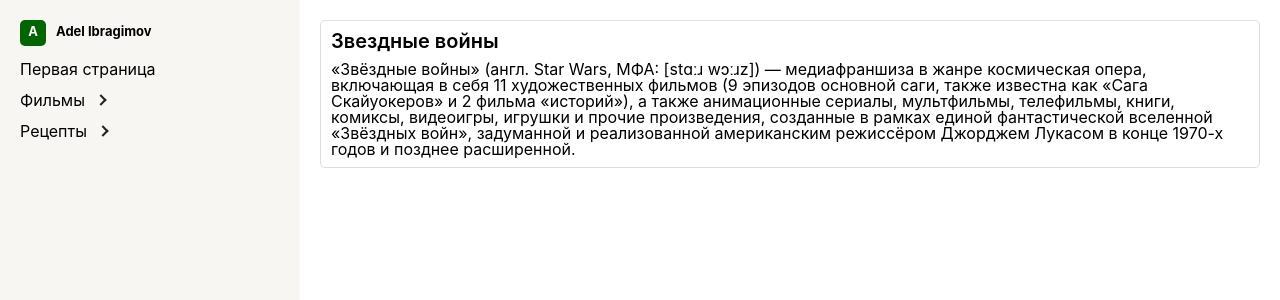
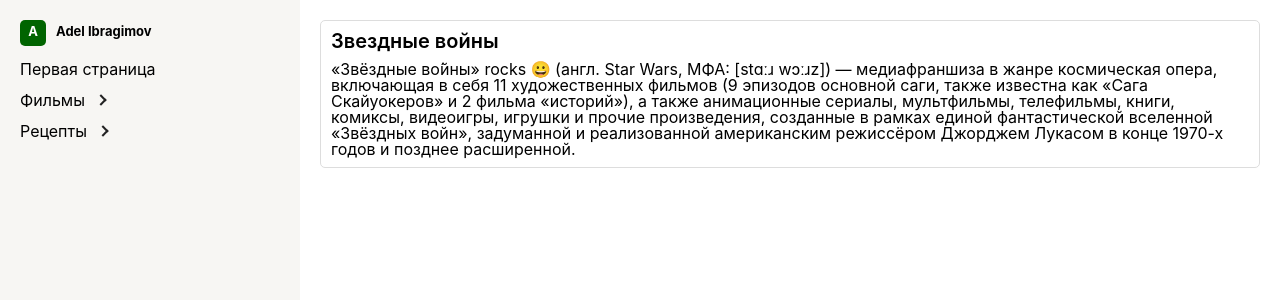
Before and after one commit to DmitryAlexandrovv/notion, a React (Create React App) app: page / in a window 1280 px wide. Shown: the top 300 px of the page. Built offline with nearby package versions, Linux system fonts and the light colour scheme.

Commit message:
view-note | html in text

```diff
--- a/src/components/NoteViewMode/Blocks/Text/index.jsx
+++ b/src/components/NoteViewMode/Blocks/Text/index.jsx
@@ -1,7 +1,7 @@
 import styles from './style.module.css';
 
 const TextBlock = (props) => {
-    return <div className={styles.textBlock}>{props.text}</div>;
+    return <div className={styles.textBlock} dangerouslySetInnerHTML={{ __html: props.text }} />;
 };
 
 export default TextBlock;
--- a/src/components/NoteViewMode/index.jsx
+++ b/src/components/NoteViewMode/index.jsx
@@ -10,7 +10,7 @@
     blocks: [
         {
             type: CONTENT_TYPES.TEXT,
-            data: '«Звёздные во́йны» (англ. Star Wars, МФА: [stɑːɹ wɔːɹz]) — медиафраншиза в жанре космическая опера, включающая в себя 11 художественных фильмов (9 эпизодов основной саги, также известна как «Сага Скайуокеров» и 2 фильма «историй»), а также анимационные сериалы, мультфильмы, телефильмы, книги, комиксы, видеоигры, игрушки и прочие произведения, созданные в рамках единой фантастической вселенной «Звёздных войн», задуманной и реализованной американским режиссёром Джорджем Лукасом в конце 1970-х годов и позднее расширенной.',
+            data: '<b>«Звёздные во́йны»</b>   rocks 😀 (англ. Star Wars, МФА: [stɑːɹ wɔːɹz]) — медиафраншиза в жанре космическая опера, включающая в себя 11 художественных фильмов (9 эпизодов основной саги, также известна как «Сага Скайуокеров» и 2 фильма «историй»), а также анимационные сериалы, мультфильмы, телефильмы, книги, комиксы, видеоигры, игрушки и прочие произведения, созданные в рамках единой фантастической вселенной «Звёздных войн», задуманной и реализованной американским режиссёром Джорджем Лукасом в конце 1970-х годов и позднее расширенной.',
         },
     ],
 };
```
